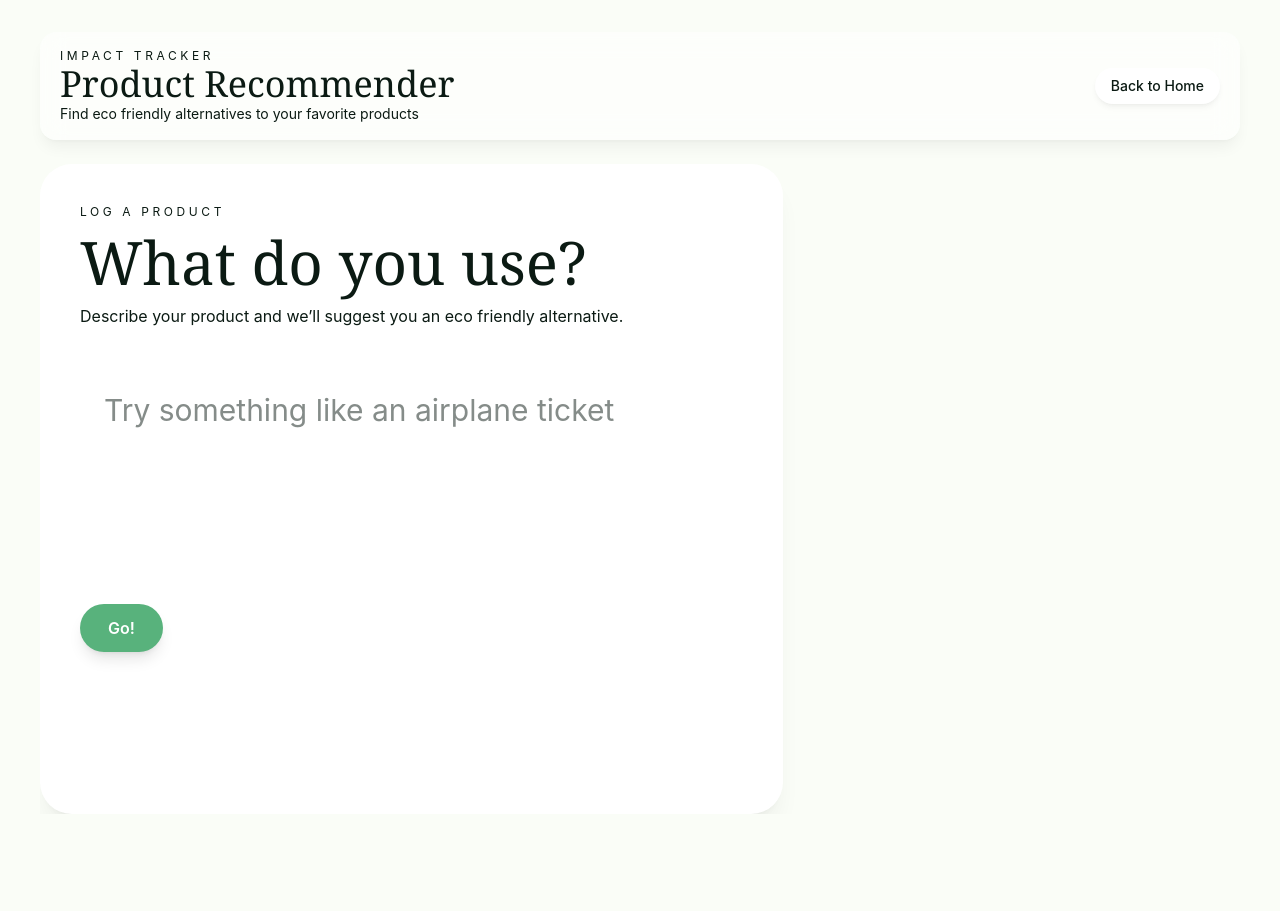
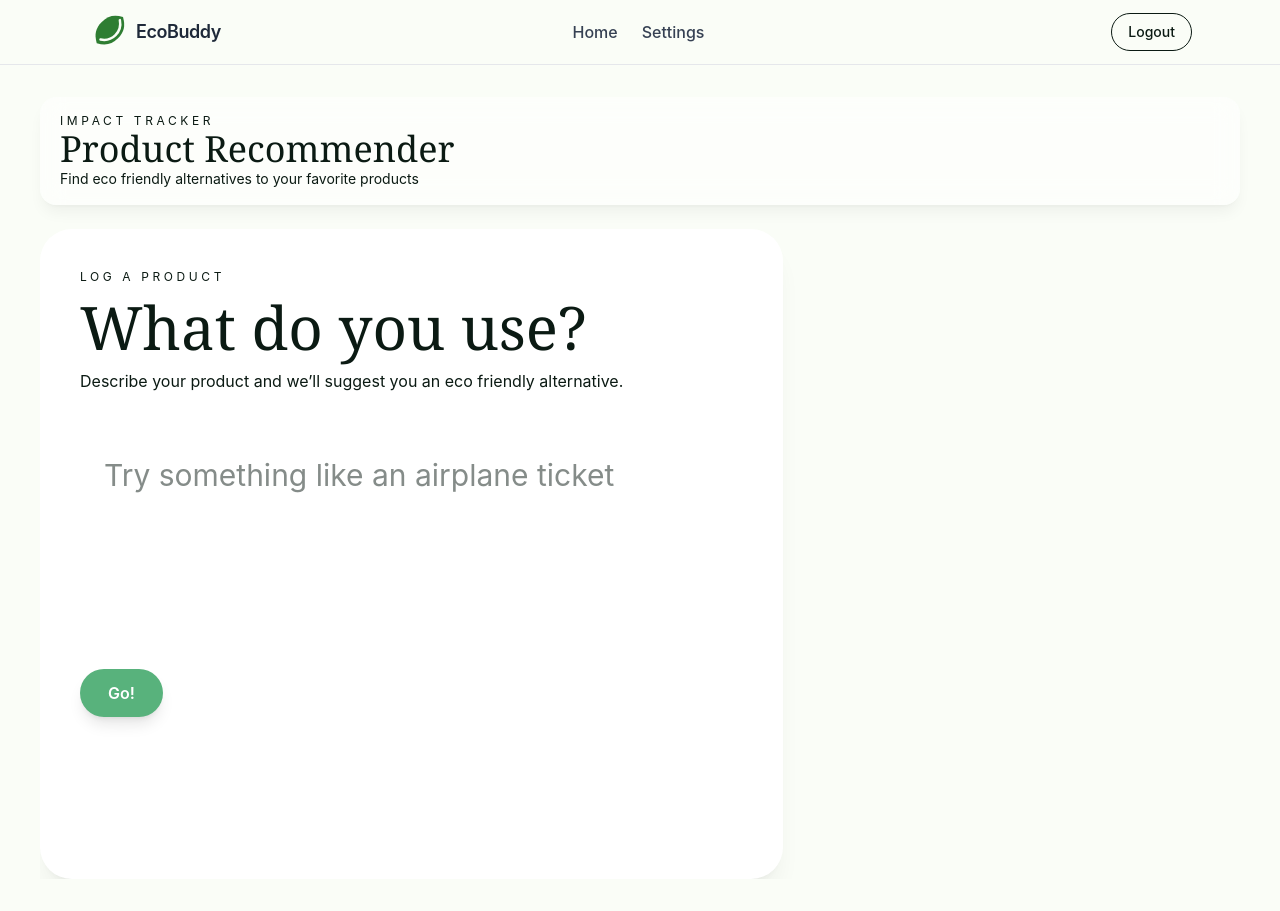
Before and after one commit to devintaing/EcoBuddy, a React (Vite) app: page /product in a window 1280 px wide. Before the commit the page ends 846 px from the top, so only its background shows below. Built offline with nearby package versions, Linux system fonts and the light colour scheme; no server answers.

Commit message:
Added eco recommandations tile and applied navbar for consistent UI

```diff
--- a/src/ActionLog.jsx
+++ b/src/ActionLog.jsx
@@ -5,6 +5,7 @@ import { GoogleGenAI } from "@google/genai";
 import { doc, getDoc, getDocs, collection, addDoc, serverTimestamp, setDoc, runTransaction } from 'firebase/firestore';
 import { auth, db } from './firebaseConfig.js'
 import { useAuthListener } from "./hooks/useAuthListener";
+import Navbar from './components/Navbar';
 
 const apiKey = import.meta.env.VITE_GEMINI_API_KEY;
 
@@ -151,6 +152,8 @@ const ActionLog = () => {
   }
 
   return (
+    <div>
+      <Navbar />
       <div className="min-h-screen bg-ivory px-4 py-6 sm:px-6 lg:px-10 lg:py-8">
         <div className="mx-auto flex max-w-7xl flex-col gap-6">
           <header className="flex flex-wrap items-center justify-between gap-4 rounded-2xl bg-white/50 px-5 py-4 shadow-lg shadow-black/5 backdrop-blur-md">
@@ -159,13 +162,6 @@ const ActionLog = () => {
               <h1 className="text-3xl font-serif text-ink sm:text-4xl">Action Log</h1>
               <p className="text-xs text-ink/60 sm:text-sm">Estimate carbon savings with AI and keep your streak going.</p>
             </div>
-          <button
-            type="button"
-            onClick={() => navigate('/home')}
-            className="inline-flex items-center justify-center rounded-full bg-white px-4 py-2 text-sm font-medium text-ink/80 shadow-md shadow-black/5 transition-all hover:-translate-y-0.5 hover:text-leaf-700 hover:shadow-lg focus-visible:outline-none focus-visible:ring-4 focus-visible:ring-leaf-300 active:translate-y-0 cursor-pointer"
-          >
-            Back to Home
-          </button>
           </header>
 
           <div className="grid min-h-[70vh] gap-5 overflow-hidden lg:h-[calc(100vh-150px)] lg:grid-cols-[1.7fr_1fr]">
@@ -308,6 +304,7 @@ const ActionLog = () => {
           </div>
         </div>
       </div>
+    </div>
   );
 
 
--- a/src/CompostAI.jsx
+++ /dev/null
@@ -1,18 +0,0 @@
-import React from "react";
-import { useNavigate } from "react-router-dom";
-
-const CompostAI = () => {
-  const navigate = useNavigate();
-
-  return (
-    <div className="min-h-screen flex flex-col items-center justify-center gap-4 p-6">
-      <h1 className="text-4xl font-bold">Compostability Analysis</h1>
-      <h2 className="text-2xl font-bold">Analyze the compostability of an item.</h2>
-      <button onClick={() => navigate('/home')}>
-        Back to Home
-      </button>
-    </div>
-  );
-};
-
-export default CompostAI;
--- a/src/EcofriendlyRecommendations.jsx
+++ b/src/EcofriendlyRecommendations.jsx
@@ -3,6 +3,7 @@ import { useNavigate } from "react-router-dom";
 import { useState } from 'react';
 import { GoogleGenAI } from "@google/genai";
 import { useAuthListener } from "./hooks/useAuthListener";
+import Navbar from './components/Navbar';
 
 const apiKey = import.meta.env.VITE_GEMINI_API_KEY;
 
@@ -37,6 +38,8 @@ const EcofriendlyRecommendations = () => {
   }
 
   return (
+    <div>
+      <Navbar />
       <div className="min-h-screen bg-ivory px-4 py-6 sm:px-6 lg:px-10 lg:py-8">
         <div className="mx-auto flex max-w-7xl flex-col gap-6">
           <header className="flex flex-wrap items-center justify-between gap-4 rounded-2xl bg-white/50 px-5 py-4 shadow-lg shadow-black/5 backdrop-blur-md">
@@ -45,13 +48,6 @@ const EcofriendlyRecommendations = () => {
               <h1 className="text-3xl font-serif text-ink sm:text-4xl">Product Recommender</h1>
               <p className="text-xs text-ink/60 sm:text-sm">Find eco friendly alternatives to your favorite products</p>
             </div>
-          <button
-            type="button"
-            onClick={() => navigate('/home')}
-            className="inline-flex items-center justify-center rounded-full bg-white px-4 py-2 text-sm font-medium text-ink/80 shadow-md shadow-black/5 transition-all hover:-translate-y-0.5 hover:text-leaf-700 hover:shadow-lg focus-visible:outline-none focus-visible:ring-4 focus-visible:ring-leaf-300 active:translate-y-0 cursor-pointer"
-          >
-            Back to Home
-          </button>
           </header>
 
           <div className="grid min-h-[70vh] gap-5 overflow-hidden lg:h-[calc(100vh-150px)] lg:grid-cols-[1.7fr_1fr]">
@@ -85,6 +81,7 @@ const EcofriendlyRecommendations = () => {
           </div>
         </div>
       </div>
+    </div>
   );
 
 
--- a/src/Home.jsx
+++ b/src/Home.jsx
@@ -12,10 +12,10 @@ const featureCards = [
     path: '/recycle',
   },
   {
-    title: 'Compost AI',
-    description: 'Check if leftovers or packaging belong in your green bin with quick tips.',
+    title: 'Product Recommendations',
+    description: 'Check for alternative products that reduce your environmental impact.',
     icon: '🌿',
-    path: '/compost',
+    path: '/product',
   },
   {
     title: 'Action Log',
@@ -196,10 +196,10 @@ const Home = () => {
 
     return () => {
       if (unsubscribe && typeof unsubscribe._snapUnsub === 'function') {
-        try { unsubscribe._snapUnsub() } catch (e) {}
+        try { unsubscribe._snapUnsub() } catch (e) {console.error(e)}
       }
       if (unsubscribe && typeof unsubscribe._userUnsub === 'function') {
-        try { unsubscribe._userUnsub() } catch (e) {}
+        try { unsubscribe._userUnsub() } catch (e) {console.error(e)}
       }
       unsubscribe()
     }
--- a/src/Leaderboard.jsx
+++ b/src/Leaderboard.jsx
@@ -3,6 +3,7 @@ import { useNavigate } from "react-router-dom";
 import { collection, query, orderBy, limit, onSnapshot, doc, getDoc } from 'firebase/firestore';
 import { db, auth } from './firebaseConfig.js'
 import { onAuthStateChanged } from 'firebase/auth';
+import Navbar from './components/Navbar.jsx';
 
 const Leaderboard = () => {
   const navigate = useNavigate();
@@ -51,6 +52,8 @@ const Leaderboard = () => {
   }, [topRows, currentUser]);
 
   return (
+    <div>
+      <Navbar />
       <div className="min-h-screen flex flex-col items-center justify-center gap-4 p-6">
         <h1 className="text-4xl font-bold">Leaderboard</h1>
         <h2 className="text-2xl font-bold">See how you stack up against others.</h2>
@@ -65,9 +68,7 @@ const Leaderboard = () => {
             </li>
           ))}
         </ol>
-      <button onClick={() => navigate('/home')}>
-        Back to Home
-      </button>
+      </div>
     </div>
   );
 };
--- a/src/Main.jsx
+++ b/src/Main.jsx
@@ -9,7 +9,6 @@ import RecycleAI from './RecycleAI.jsx';
 import Profile from './Profile.jsx';
 import Home from './Home.jsx';
 import Settings from './Settings.jsx';
-import CompostAI from './CompostAI.jsx';
 import ActionLog from './ActionLog.jsx';
 import Leaderboard from './Leaderboard.jsx';
 import EcofriendlyRecommendations from './EcofriendlyRecommendations.jsx';
@@ -25,7 +24,6 @@ createRoot(document.getElementById('root')).render(
         <Route path="/profile" element={<Profile />}  />
         <Route path="/home" element={<Home />} />
         <Route path="/settings" element={<Settings />} />
-        <Route path="/compost" element={<CompostAI />} />
         <Route path="/action" element={<ActionLog />} />
         <Route path="/leaderboard" element={<Leaderboard />} />
         <Route path="/product" element={<EcofriendlyRecommendations />} />
--- a/src/RecycleAI.jsx
+++ b/src/RecycleAI.jsx
@@ -141,7 +141,7 @@ const RecycleAI = () => {
   const getCategoryColor = (category) => {
     switch (category.toLowerCase()) {
         case 'recycle': return 'text-blue-600';
-        case 'compost': return 'text-green-600';
+        case 'compost': return 'text-green-700';
         case 'landfill/trash': return 'text-red-600';
         case 'hazardous waste': return 'text-yellow-600';
         default: return 'text-gray-700';
@@ -169,17 +169,17 @@ const RecycleAI = () => {
         )}
 
         {analysisResult && (
-            <div className="w-full max-w-md bg-white p-6 border-2 border-green-500 rounded-lg shadow-2xl space-y-4">
+            <div className="w-full max-w-md bg-white p-6 border-2 border-green-700 rounded-lg shadow-2xl space-y-4">
                 <h2 className="text-3xl font-bold text-green-700 text-center border-b pb-2">Disposal Guide</h2>
 
                 {/* Object */}
-                <div className="border-l-4 border-green-500 pl-3">
+                <div className="border-l-4 border-green-700 pl-3">
                     <h3 className="text-lg font-semibold text-gray-800">🗑️ Main Object:</h3>
                     <p className="text-2xl font-extrabold text-gray-900 mt-1">{analysisResult.main_object}</p>
                 </div>
 
                 {/* Category */}
-                <div className="border-l-4 border-green-500 pl-3 pt-3">
+                <div className="border-l-4 border-green-700 pl-3 pt-3">
                     <h3 className="text-lg font-semibold text-gray-800">♻️ Dispose In:</h3>
                     <p className={`text-3xl font-extrabold ${getCategoryColor(analysisResult.category)} mt-1`}>
                         {analysisResult.category.toUpperCase()}
@@ -210,7 +210,7 @@ const RecycleAI = () => {
 
         <label
           htmlFor="file-upload"
-          className="text-center bg-green-600 hover:bg-green-700 text-white font-bold py-3 px-6 rounded-full shadow-lg cursor-pointer transition duration-300 ease-in-out transform hover:scale-105"
+          className="text-center bg-green-700 hover:bg-green-800 text-white font-bold py-3 px-6 rounded-full shadow-lg cursor-pointer transition duration-300 ease-in-out transform hover:scale-105"
         >
           Upload Image
         </label>
--- a/src/components/Navbar.jsx
+++ b/src/components/Navbar.jsx
@@ -31,7 +31,7 @@ const Navbar = () => {
   }
 
   return (
-    <nav className="w-full bg-gray-50 border-b border-gray-200">
+    <nav className="w-full bg-ivory border-b border-gray-200">
       <div className="max-w-6xl mx-auto px-6 py-3 flex justify-between items-center">
         <div
           onClick={() => navigate("/home")}
@@ -62,7 +62,7 @@ const Navbar = () => {
         <div className="ml-[5%]">
           <button
             onClick={handleLogout}
-            className="self-start rounded-full border border-line bg-white px-4 py-2 text-sm
+            className="self-start rounded-full border border-line bg-ivory px-4 py-2 text-sm
               font-medium text-ink/70 transition-all hover:border-leaf-600 hover:bg-leaf-600/10
               hover:text-leaf-700 hover:-translate-y-0.5 hover:shadow-md focus-visible:outline-none
               focus-visible:ring-4 focus-visible:ring-leaf-300/60 active:translate-y-0 cursor-pointer"
```
Lines whose indentation alone changed are shown as unchanged.
